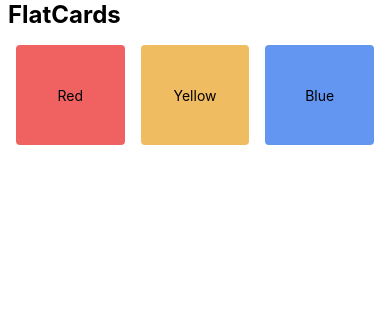
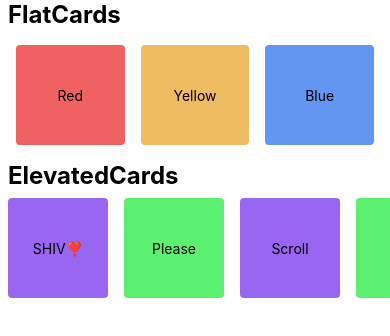
Before and after one commit to shivmahobia/React-Native, a React Native app in the folder Project01/: screen / in a window 390 px wide. Shown: the top 336 px of the page. Built offline with nearby package versions, Linux system fonts and the light colour scheme.

Commit message:
Work on Scroll

```diff
--- a/Project01/App.tsx
+++ b/Project01/App.tsx
@@ -1,12 +1,14 @@
 import {View, Text, SafeAreaView, ScrollView} from 'react-native';
 import React from 'react';
 import FlatCards from './components/FlatCards';
+import ElevatedCards from './components/ElevatedCards';
 
 const App = () => {
   return (
     <SafeAreaView>
       <ScrollView>
         <FlatCards />
+        <ElevatedCards/>
       </ScrollView>
     </SafeAreaView>
   );
--- /dev/null
+++ b/Project01/components/ElevatedCards.tsx
@@ -0,0 +1,54 @@
+import { ScrollView, StyleSheet, Text, View } from 'react-native'
+import React from 'react'
+
+export default function ElevatedCards() {
+  return (
+    <View>
+      <Text style={styles.headingText}>ElevatedCards</Text>
+      <ScrollView horizontal={true}>
+        <View style={[styles.card, styles.elevatedcard]}>
+            <Text>SHIV❣️</Text>
+        </View>
+        <View style={[styles.card, styles.elevatedcard1]}>
+            <Text>Please</Text>
+        </View>
+        <View style={[styles.card, styles.elevatedcard]}>
+            <Text>Scroll</Text>
+        </View>
+        <View style={[styles.card, styles.elevatedcard1]}>
+            <Text>Me</Text>
+        </View>
+        <View style={[styles.card, styles.elevatedcard]}>
+            <Text>😊</Text>
+        </View>
+        <View style={[styles.card, styles.elevatedcard1]}>
+            <Text>❤️</Text>
+        </View>
+      </ScrollView>
+    </View>
+  )
+}
+
+const styles = StyleSheet.create({
+    headingText: {
+        fontSize: 24,
+        fontWeight: 'bold',
+        paddingHorizontal: 8,
+      },
+      card:{
+        flex :1,
+        justifyContent: 'center',
+        alignItems : 'center',
+        width: 100,
+        height: 100,
+        margin:8,
+        borderRadius: 4,
+
+      },
+      elevatedcard:{
+        backgroundColor: '#9966f2'
+      },
+      elevatedcard1:{
+        backgroundColor: '#5bf06f'
+      }
+})
```
